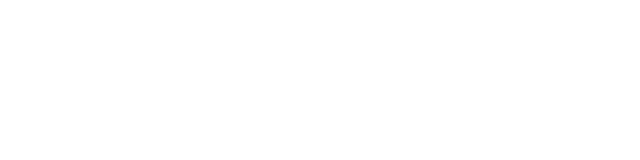
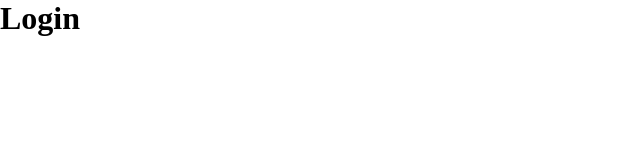
Before and after one commit to vsiago/criapp, a React (Create React App) app: page /login in a window 1280 px wide. Before the commit this address had no page. Shown: the top 160 px of the page, without its empty margins (0-640 px from the left). Built offline with nearby package versions, Linux system fonts and the light colour scheme.

Commit message:
Rota Login criada

```diff
--- a/src/App.js
+++ b/src/App.js
@@ -9,9 +9,7 @@
 function App() {
   return (
     <BrowserRouter>
-
         <Rotas />
-
     </BrowserRouter>
 
   );
--- /dev/null
+++ b/src/Pages/Login/Login.js
@@ -0,0 +1,7 @@
+function Login() {
+    return(
+        <h1>Login</h1>
+    );
+}
+
+export default Login
--- a/src/Rotas.js
+++ b/src/Rotas.js
@@ -1,11 +1,14 @@
 import React from "react";
 import { Routes, Route } from "react-router-dom";
 import Site from './Pages/Site/Site'
+import Login from './Pages/Login/Login'
 
 function Rotas() {
+
   return (
     <Routes>
         <Route path="/" element={<Site/>} />
+        <Route path="/login" element={<Login/>} />
     </Routes>
     );
 }
```
